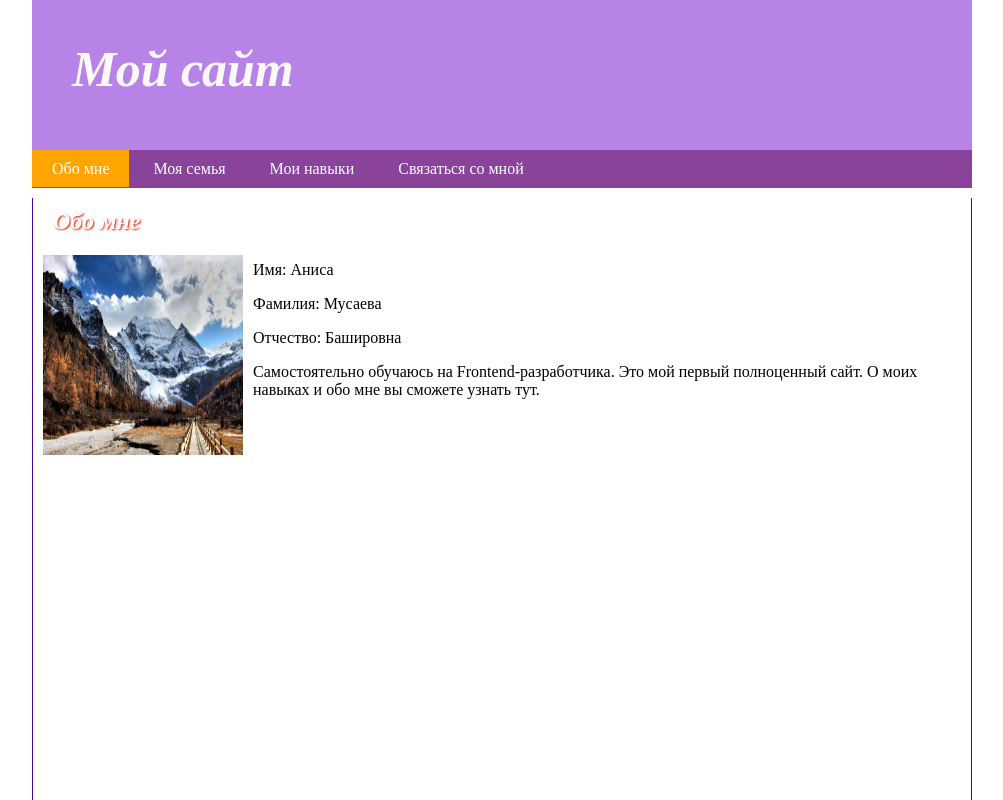
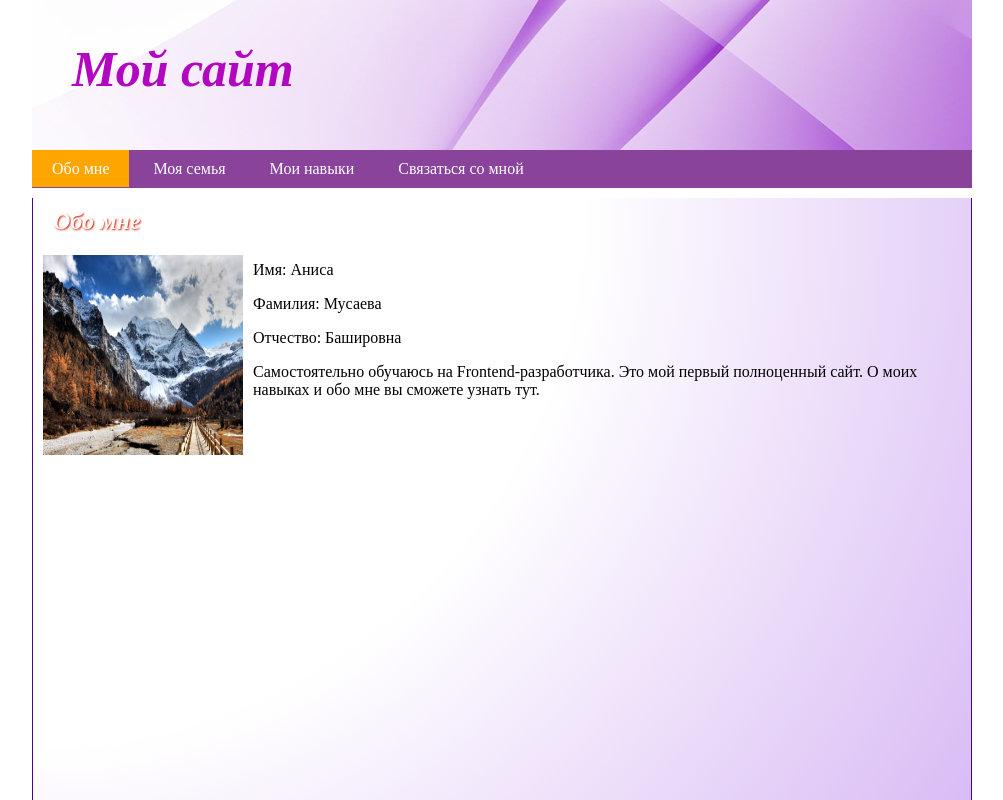
Before and after one commit to AnisaMusaeva/My-website, a plain HTML site: page index.html in a window 1280 px wide. Shown: the top 800 px of the page, without its empty margins (138-1141 px from the left). Drawn offline with Linux system fonts and the light colour scheme.

Commit message:
изменена шапка и задний фон блока main

```diff
--- a/style.css
+++ b/style.css
@@ -17,6 +17,7 @@ main {
     border-left: 1px solid rgb(70, 5, 155);
     border-right: 1px solid rgb(70, 5, 155);
     height: 1000px;
+    background-image: radial-gradient(circle at top left,white 40%, rgb(200, 157, 240));
 }
 /*подвал-----------------------------------------------------------------*/
 footer {
@@ -29,6 +30,7 @@ footer {
 header {
     height: 150px;
     background-color: rgb(183, 131, 231);
+    background-image: url(image/header.jpg);
 
 }
 h1{
@@ -36,7 +38,7 @@ h1{
     font-size: 50px;
     margin: 0px;
     font-style: italic;
-    color: rgb(250, 248, 248);
+    color: rgb(177, 7, 192);
 
 }
 /*навигация-----------------------------------------------------------------*/
```
Also changed, not shown: image/header.jpg (added).
